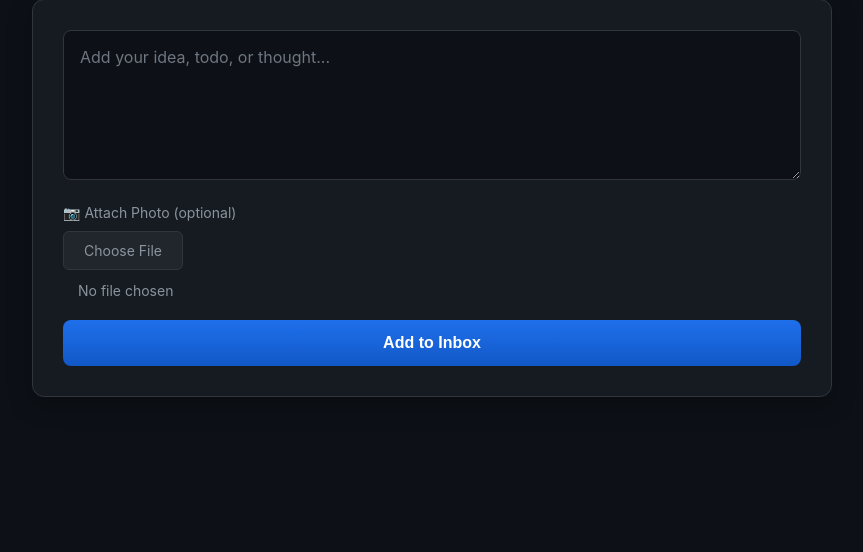
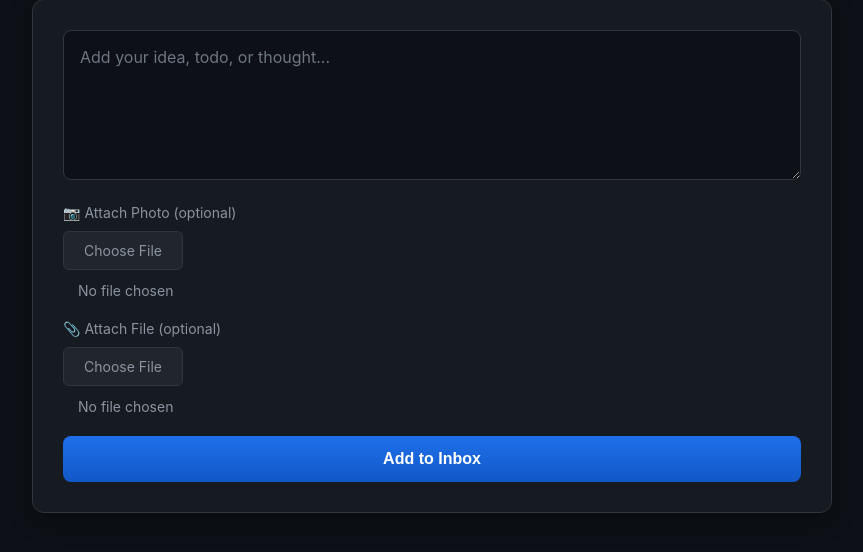
Before and after one commit to Thomacdebabo/ted, a Flask app: page / in a window 1280 px wide. Shown: the part 95-647 px from the top of the page, without its empty margins (208-1071 px from the left). Run offline with Flask 3, Linux system fonts and the light colour scheme.

Commit message:
add file upload

```diff
--- a/ted/app.py
+++ b/ted/app.py
@@ -28,6 +28,7 @@ def index():
 def add():
     item = request.form.get("item")
     photo = request.files.get("photo")
+    file = request.files.get("file")
 
     # Generate randomized ID
     random_id = secrets.token_hex(4).upper()  # 8 character hex string
@@ -35,16 +36,20 @@ def add():
     timestamp = new_timestamp()
 
     photo_filename = None
+    file_filename = None
     # Fix: Check if photo exists and filename is not empty string
     if photo and photo.filename and photo.filename != "":
         photo_filename = f"photo_{random_id}_{photo.filename}"
         photo_path = os.path.join(UPLOAD_DIR, photo_filename)
         photo.save(photo_path)
-    else:
-        pass  # No photo uploaded
+
+    if file and file.filename and file.filename != "":
+        file_filename = f"file_{random_id}_{file.filename}"
+        file_path = os.path.join(UPLOAD_DIR, file_filename)
+        file.save(file_path)
 
     inbox_item = InboxItem(
-        content=item, timestamp=timestamp, id=inbox_id, photo=photo_filename
+        content=item, timestamp=timestamp, id=inbox_id, photo=photo_filename, file=file_filename
     )
     filename = f"{inbox_item.id}_{timestamp.replace(':', '').replace('-', '').replace(' ', '_')}.md"
     filepath = os.path.join(INBOX_DIR, filename)
--- a/ted/data_types.py
+++ b/ted/data_types.py
@@ -80,13 +80,15 @@ class InboxItem(BaseModel):
     timestamp: str
     id: str
     photo: str | None = None
+    file: str | None = None
 
     def __str__(self):
         photo_str = 'photo: "[[' + self.photo + ']]"\n' if self.photo else ""
+        file_str = 'file: "[[' + self.file + ']]"\n' if self.file else ""
         return f"""---
 timestamp: {self.timestamp}
 id: {self.id}
-{photo_str}---
+{photo_str}{file_str}---
 {self.content}
 
 """
--- a/ted/templates/index.html
+++ b/ted/templates/index.html
@@ -161,9 +161,19 @@
             <div class="file-upload">
                 <label>📷 Attach Photo (optional)</label>
                 <div class="file-input-wrapper">
-                    <input type="file" name="photo" id="photo" accept="image/*" onchange="updateFileName(this)">
+                    <input type="file" name="photo" id="photo" accept="image/*" capture="environment"
+                        onchange="updateFileName(this)">
                     <label for="photo" class="file-input-label">Choose File</label>
                     <span class="file-name" id="file-name">No file chosen</span>
+                </div>
+            </div>
+
+            <div class="file-upload">
+                <label>📎 Attach File (optional)</label>
+                <div class="file-input-wrapper">
+                    <input type="file" name="file" id="file" onchange="updateFileNameGeneric(this)">
+                    <label for="file" class="file-input-label">Choose File</label>
+                    <span class="file-name" id="file-name-generic">No file chosen</span>
                 </div>
             </div>
 
@@ -180,6 +190,15 @@
                 fileName.textContent = 'No file chosen';
             }
         }
+
+        function updateFileNameGeneric(input) {
+            const fileName = document.getElementById('file-name-generic');
+            if (input.files.length > 0) {
+                fileName.textContent = input.files[0].name;
+            } else {
+                fileName.textContent = 'No file chosen';
+            }
+        }
     </script>
 </body>
 
```
